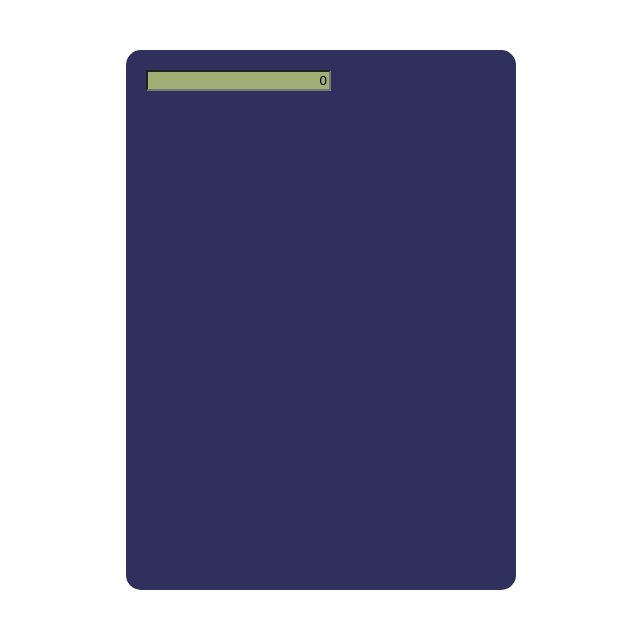
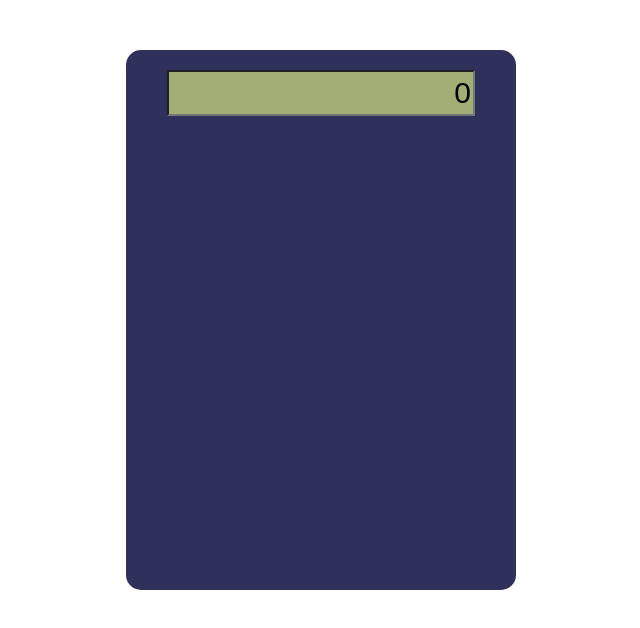
Before and after one commit to GitanjaliSase/Assignment-21, a plain HTML site: page index.html in a window 1280 px wide. Shown: the whole page, without its empty margins (319-959 px from the left). Drawn offline with Linux system fonts and the light colour scheme.

Commit message:
margin ,height and width , display add for screen

```diff
--- a/index.html
+++ b/index.html
@@ -14,6 +14,11 @@
         .screen{
             background-color: #a1af77;
             text-align: right;
+            font-size: 30px;
+            width: 300px;
+            height: 40px;
+            display: block;
+            margin: 0 auto;
         }
     </style>
 </head>
```
